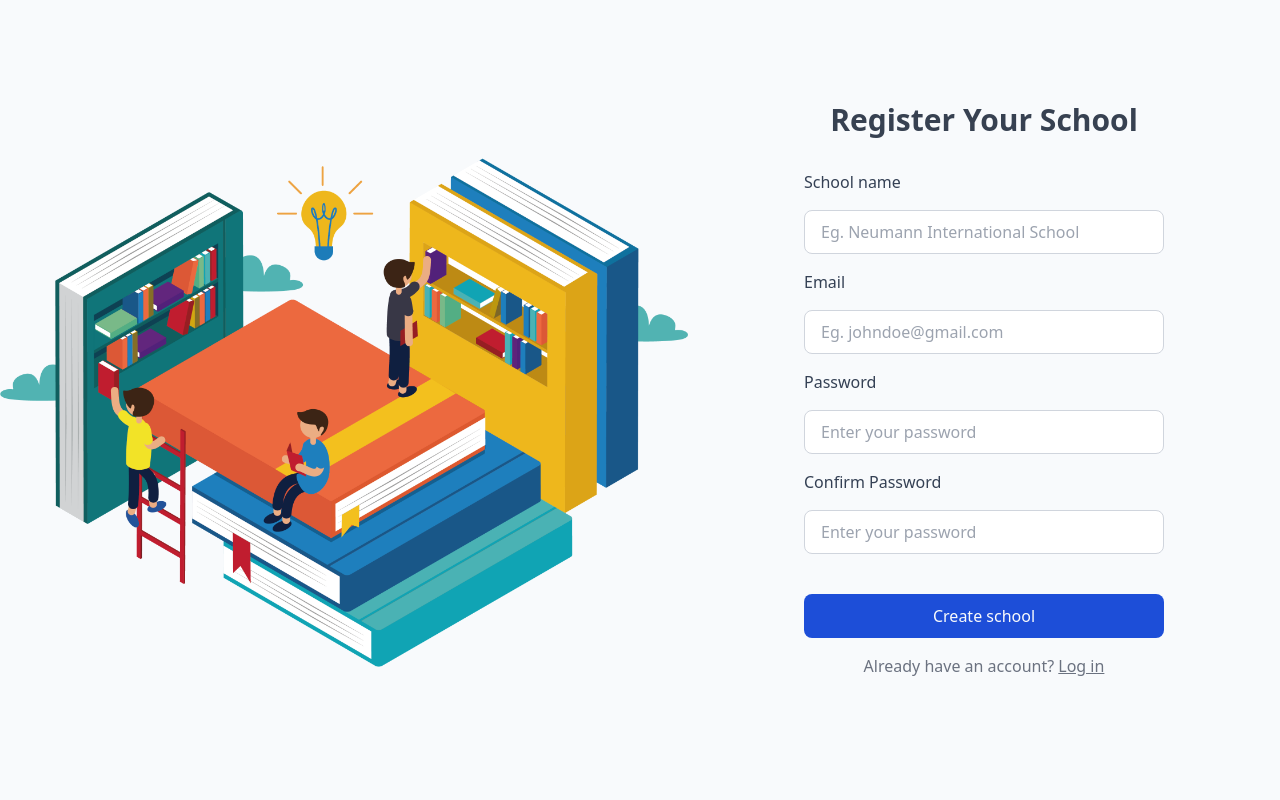
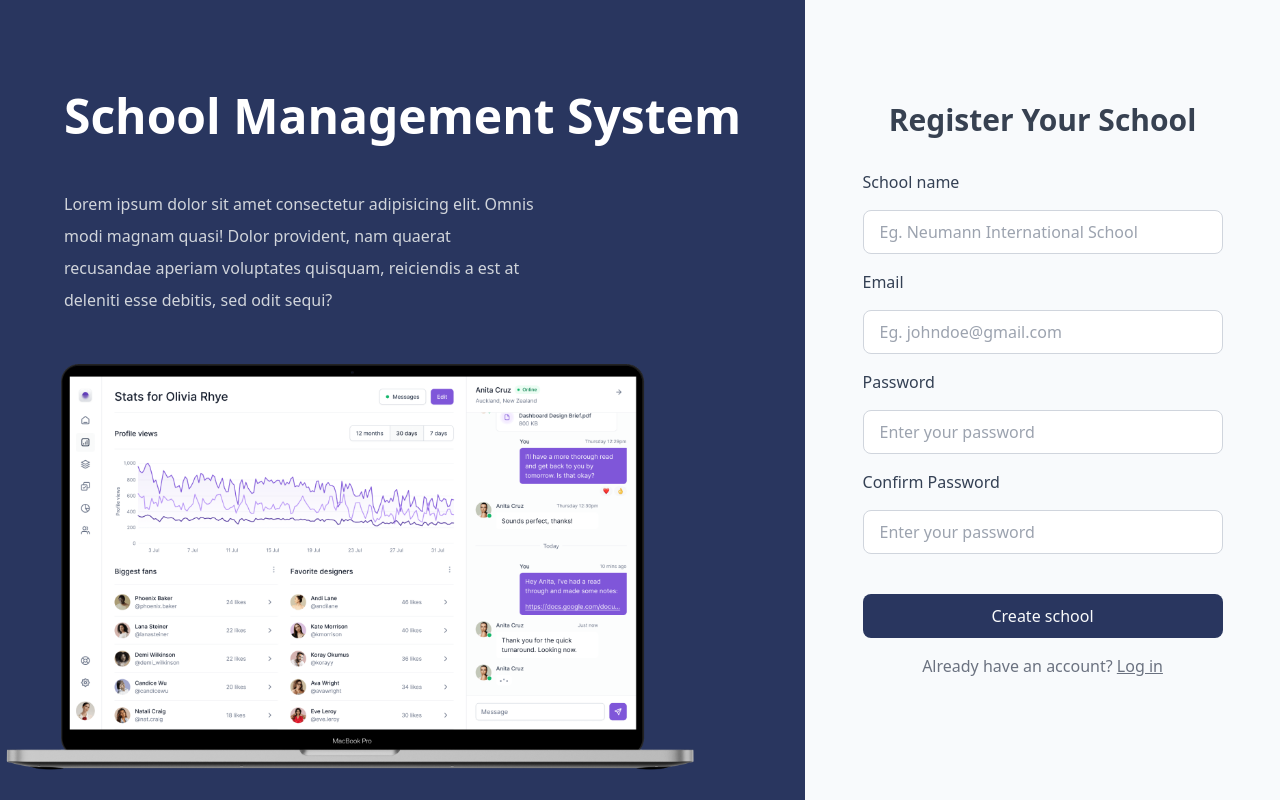
Before and after one commit to Boateng24/School-Management-App, a React (Create React App) app in the folder frontend/: page /signup in a window 1280 px wide. Built offline with nearby package versions, Linux system fonts and the light colour scheme.

Commit message:
Updated UI

```diff
--- a/frontend/src/App.js
+++ b/frontend/src/App.js
@@ -30,10 +30,10 @@ function App() {
             <Route element={<ResetPassword />} path="resetpassword" />
             {/* <Route element={<Dashboard />} path="dashboard/:schoolId/" /> */}
             <Route element={<Sidebar />} path="dashboard/:schooldId/">
-              <Route element={<Dashboard />}  path='home' />
+              <Route element={<Dashboard />} path="home" />
               <Route element={<Students />} path="students" />
               {/* </Route> */}
-                <Route element={<StudentDetails />} path='students/:studentId' />
+              <Route element={<StudentDetails />} path="students/:studentId" />
               <Route element={<Staffs />} path="staffs" />
             </Route>
             <Route element={<PageNotFound />} path="*" />
--- a/frontend/src/components/avatar/Menu.jsx
+++ b/frontend/src/components/avatar/Menu.jsx
@@ -36,7 +36,7 @@ export default function AccountMenu() {
     localStorage.clear();
     localStorage.clear("applicationState");
     navigate("/");
-    window.location.reload();
+    // window.location.reload();
   };
 
   return (
--- a/frontend/src/components/chart/Chart1.jsx
+++ b/frontend/src/components/chart/Chart1.jsx
@@ -23,7 +23,7 @@ const Chart1 = () => {
 
   return (
     <div>
-      <PieChart data={studentsPopulation} />
+      <LineChart data={studentsPopulation} />
     </div>
   );
 };
--- a/frontend/src/components/students/Student.jsx
+++ b/frontend/src/components/students/Student.jsx
@@ -21,7 +21,9 @@ const Student = ({ firstname, gender }) => {
       >
         <div className="flex items-center">
           <Avatar alt="profile" />
-          <p className="ml-4">{firstname}</p>
+          <p className="ml-4" title={firstname}>
+            {firstname}
+          </p>
         </div>
         <p>Email</p>
         <p>Age</p>
--- a/frontend/src/components/students/StudentDetails.jsx
+++ b/frontend/src/components/students/StudentDetails.jsx
@@ -1,4 +1,4 @@
-import { Divider } from "@mui/material";
+import { Button, Divider } from "@mui/material";
 import React from "react";
 import { useParams } from "react-router-dom";
 import PropTypes from "prop-types";
@@ -57,7 +57,6 @@ const StudentDetails = () => {
     setValue(index);
   };
 
-  console.log(studentId);
   return (
     <div className="flex">
       <div className="flex flex-col items-center m-5 w-[20vw] text-left">
@@ -91,10 +90,13 @@ const StudentDetails = () => {
             </span>
             +233243232123
           </p>
+          <button className="w-[330px] h-[44px] bg-[#29365F] rounded-md mt-6 text-white">
+            EDIT STUDENT DETAILS
+          </button>
         </div>
         {/* <img src="" alt="Student Profiles" /> */}
       </div>
-      <div className=" w-[80vw] mt-[53px] h-[74vh] ">
+      <div className=" w-[77vw] mt-[53px] h-[74vh] ">
         <Box sx={{ width: "100%" }}>
           <AppBar
             position="static"
--- a/frontend/src/features/auth/logoutSchoolSlice.js
+++ b/frontend/src/features/auth/logoutSchoolSlice.js
@@ -18,6 +18,7 @@ export const logoutSchool = createAsyncThunk(
       );
 
       const data = await response.json();
+      console.log("Log out ", data);
 
       if (response.status === 204) {
         return data;
--- a/frontend/src/pages/forgotpassword/ForgotPassword.js
+++ b/frontend/src/pages/forgotpassword/ForgotPassword.js
@@ -1,4 +1,4 @@
-import background from "../../assets/background.png";
+import pic from "../../assets/pic.png";
 import { Link } from "react-router-dom";
 import { useDispatch, useSelector } from "react-redux";
 // import { schoolLogin } from "../../features/auth/schoolLoginSlice";
@@ -11,8 +11,17 @@ const ForgotPassword = () => {
   };
   return (
     <div className="flex">
-      <div className="hidden lg:flex min-w-[50vw] h-[100vh] ">
-        <img src={background} alt="endophin" width={"100%"} />
+      <div className="hidden lg:flex min-w-[50vw] h-[100vh] bg-[#29365f] align-center justify-center flex-col">
+        <h1 className="text-5xl mt-16 px-16 text-white font-bold">
+          School Management System
+        </h1>
+        <p className="w-[47vw] text-gray-300 px-16 py-12 text-base leading-8">
+          Lorem ipsum dolor sit amet consectetur adipisicing elit. Omnis modi
+          magnam quasi! Dolor provident, nam quaerat recusandae aperiam
+          voluptates quisquam, reiciendis a est at deleniti esse debitis, sed
+          odit sequi?
+        </p>
+        <img src={pic} width="700" alt="background" />
       </div>
       <div className=" flex h-[100vh] flex-1 justify-center items-center">
         <form action="" onSubmit={handleForgotPassword}>
@@ -37,7 +46,7 @@ const ForgotPassword = () => {
 
           <div className="grid">
             <button
-              className="w-[360px] bg-blue-700 hover:bg-blue-900 text-gray-50 h-[44px] rounded-[8px] mt-6 cursor-pointer"
+              className="w-[360px] bg-[#29365F] hover:bg-blue-900 text-gray-50 h-[44px] rounded-[8px] mt-6 cursor-pointer"
               // disabled={!canSubmit}
               type="submit"
             >
--- a/frontend/src/pages/resetpassword/ResetPassword.js
+++ b/frontend/src/pages/resetpassword/ResetPassword.js
@@ -1,4 +1,4 @@
-import background from "../../assets/background.png";
+import pic from "../../assets/pic.png";
 import { Link } from "react-router-dom";
 import { useDispatch, useSelector } from "react-redux";
 // import { schoolLogin } from "../../features/auth/schoolLoginSlice";
@@ -11,8 +11,17 @@ const ForgotPassword = () => {
   };
   return (
     <div className="flex">
-      <div className="hidden lg:flex min-w-[50vw] h-[100vh] ">
-        <img src={background} alt="endophin" width={"100%"} />
+      <div className="hidden lg:flex min-w-[50vw] h-[100vh] bg-[#29365f] align-center justify-center flex-col">
+        <h1 className="text-5xl mt-16 px-16 text-white font-bold">
+          School Management System
+        </h1>
+        <p className="w-[47vw] text-gray-300 px-16 py-12 text-base leading-8">
+          Lorem ipsum dolor sit amet consectetur adipisicing elit. Omnis modi
+          magnam quasi! Dolor provident, nam quaerat recusandae aperiam
+          voluptates quisquam, reiciendis a est at deleniti esse debitis, sed
+          odit sequi?
+        </p>
+        <img src={pic} width="700" alt="background" />
       </div>
       <div className=" flex h-[100vh] flex-1 justify-center items-center">
         <form action="" onSubmit={handleForgotPassword}>
@@ -54,7 +63,7 @@ const ForgotPassword = () => {
 
           <div className="grid">
             <button
-              className="w-[360px] bg-blue-700 hover:bg-blue-900 text-gray-50 h-[44px] rounded-[8px] mt-6 cursor-pointer"
+              className="w-[360px] bg-[#29365f] hover:bg-blue-900 text-gray-50 h-[44px] rounded-[8px] mt-6 cursor-pointer"
               // disabled={!canSubmit}
               type="submit"
             >
--- a/frontend/src/pages/signin/SignIn.js
+++ b/frontend/src/pages/signin/SignIn.js
@@ -1,4 +1,4 @@
-import background from "../../assets/background.png";
+import pic from "../../assets/pic.png";
 import { Link, Navigate } from "react-router-dom";
 import { useDispatch, useSelector } from "react-redux";
 import { schoolLogin } from "../../features/auth/loginSchoolSlice";
@@ -8,6 +8,7 @@ import Button from "@mui/material/Button";
 import Snackbar from "@mui/material/Snackbar";
 import IconButton from "@mui/material/IconButton";
 import CloseIcon from "@mui/icons-material/Close";
+import { Avatar, AvatarGroup } from "@mui/material";
 
 const SignIn = () => {
   const [formData, setFormData] = useState({ email: "", password: "" });
@@ -28,9 +29,6 @@ const SignIn = () => {
   const handleClick = () => {
     setOpen(true);
   };
-
-
-
 
   useEffect(() => {
     if (error) {
@@ -98,8 +96,17 @@ const SignIn = () => {
         />
       </div>
 
-      <div className="hidden lg:flex min-w-[50vw] h-[100vh] ">
-        <img src={background} alt="endophin" width={"100%"} />
+      <div className="hidden lg:flex min-w-[50vw] h-[100vh] bg-[#29365f] align-center justify-center flex-col">
+        <h1 className="text-5xl mt-16 px-16 text-white font-bold">
+          School Management System
+        </h1>
+        <p className="w-[47vw] text-gray-300 px-16 py-12 text-base leading-8">
+          Lorem ipsum dolor sit amet consectetur adipisicing elit. Omnis modi
+          magnam quasi! Dolor provident, nam quaerat recusandae aperiam
+          voluptates quisquam, reiciendis a est at deleniti esse debitis, sed
+          odit sequi?
+        </p>
+        <img src={pic} width="700" alt="background" />
       </div>
       <div className=" flex h-[100vh] flex-1 justify-center items-center">
         <form action="" onSubmit={handleschoolLogin}>
@@ -123,7 +130,7 @@ const SignIn = () => {
           </div>
 
           <div className="grid grid-cols-1 gap-4 mb-4">
-            <label htmlFor="passoword" className="font-[500] text-[#344054]">
+            <label htmlFor="password" className="font-[500] text-[#344054]">
               Password
             </label>
             <input
@@ -146,7 +153,7 @@ const SignIn = () => {
           </div>
           <div className="grid">
             <button
-              className="w-[360px] bg-blue-700 hover:bg-blue-900 text-gray-50 h-[44px] rounded-[8px] mt-6 cursor-pointer"
+              className="w-[360px] bg-[#29365f] hover:bg-blue-900 text-gray-50 h-[44px] rounded-[8px] mt-6 cursor-pointer"
               // disabled={!canSubmit}
               type="submit"
             >
--- a/frontend/src/pages/signup/SignUp.js
+++ b/frontend/src/pages/signup/SignUp.js
@@ -1,4 +1,4 @@
-import background from "../../assets/background.png";
+import pic from "../../assets/pic.png";
 import { Link, Navigate, useNavigate } from "react-router-dom";
 import { useDispatch, useSelector } from "react-redux";
 import { createNewSchool } from "../../features/auth/createSchoolSlice";
@@ -58,8 +58,17 @@ const SignUp = () => {
 
   return (
     <div className="flex bg-slate-50">
-      <div className="hidden lg:flex min-w-[50vw] h-[100vh] ">
-        <img src={background} alt="endophin" width={"100%"} />
+      <div className="hidden lg:flex min-w-[50vw] h-[100vh] bg-[#29365f] align-center justify-center flex-col">
+        <h1 className="text-5xl mt-16 px-16 text-white font-bold">
+          School Management System
+        </h1>
+        <p className="w-[47vw] text-gray-300 px-16 py-12 text-base leading-8">
+          Lorem ipsum dolor sit amet consectetur adipisicing elit. Omnis modi
+          magnam quasi! Dolor provident, nam quaerat recusandae aperiam
+          voluptates quisquam, reiciendis a est at deleniti esse debitis, sed
+          odit sequi?
+        </p>
+        <img src={pic} width="700" alt="background" />
       </div>
       <div className=" flex h-[100vh] flex-1 justify-center items-center">
         <form action="" onSubmit={onSubmit}>
@@ -129,7 +138,7 @@ const SignUp = () => {
           </div>
           <div className="grid">
             <button
-              className="w-[360px] bg-blue-700 hover:bg-blue-900 text-gray-50 h-[44px] rounded-[8px] mt-6 cursor-pointer"
+              className="w-[360px] bg-[#29365F] hover:bg-blue-900 text-gray-50 h-[44px] rounded-[8px] mt-6 cursor-pointer"
               disabled={isCreating}
               type="submit"
             >
```
Also changed, not shown: frontend/src/components/sidebar/Sidebar.jsx (+5 -4 lines), frontend/src/components/students/Students.jsx (+3 -15 lines), frontend/src/assets/pic.png (added).
